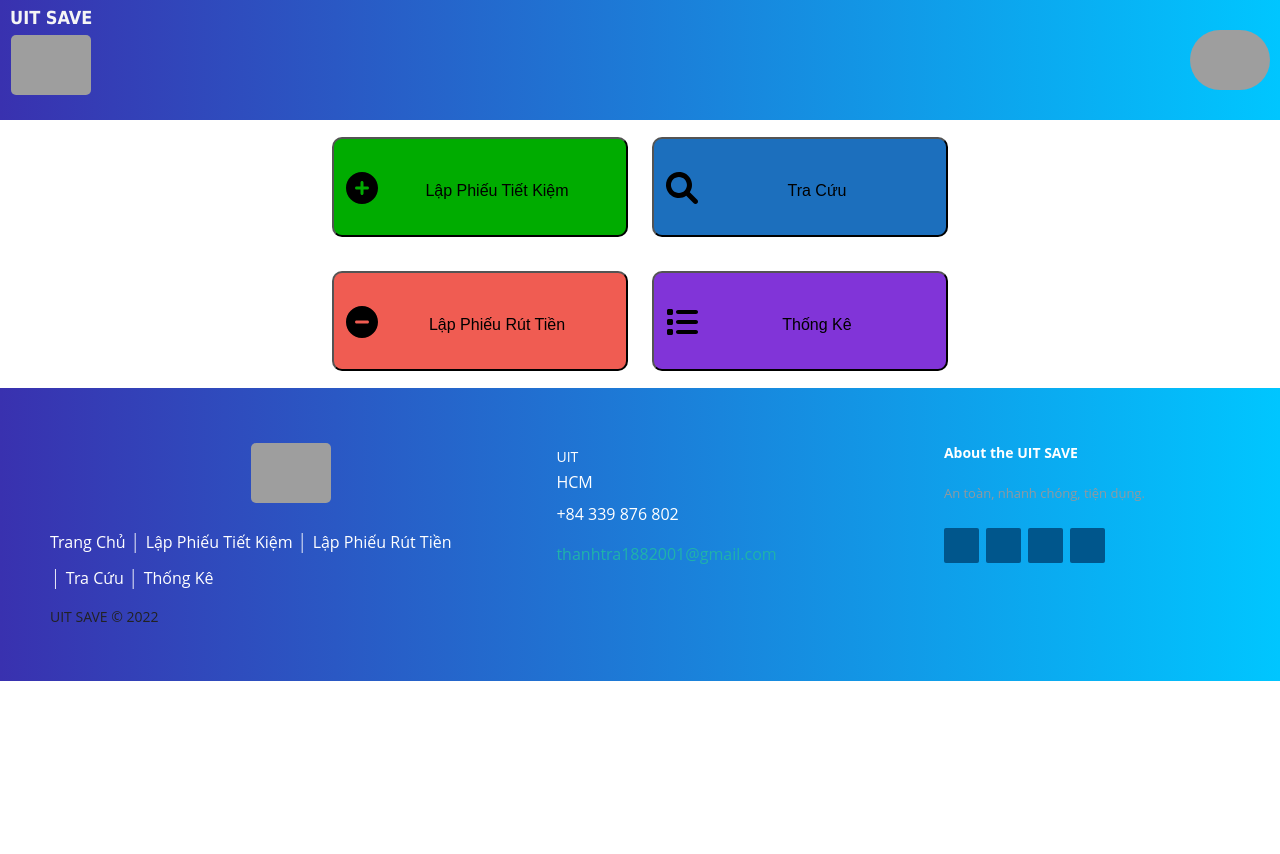
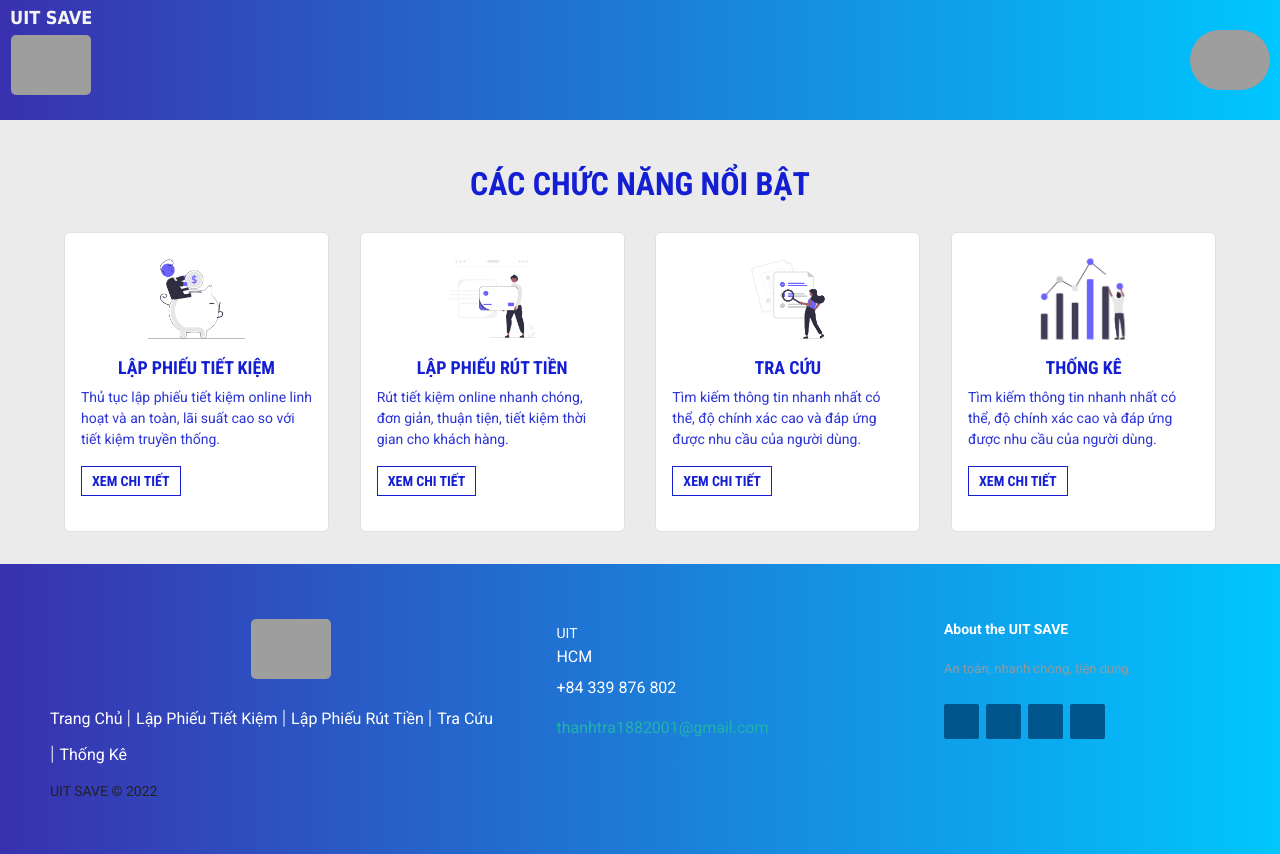
Before and after one commit to huu7ungvu/QuanLySoTietKiem, a Django app: a page that uses QuanLySTK_proj/templates/normal_site/Home/home.html in a window 1280 px wide. Before the commit the page ends 681 px from the top, so only its background shows below. Run offline with Django 4.2, Linux system fonts and the light colour scheme; data that the repository does not hold is empty; grey boxes are pictures that could not be loaded.

Commit message:
update new homepage

```diff
--- a/QuanLySTK_proj/static/css/footer-header.css
+++ b/QuanLySTK_proj/static/css/footer-header.css
@@ -82,7 +82,7 @@ body{
 @import url(https://fonts.googleapis.com/css?family=Open+Sans:400,500,300,700);
 
 * {
-    font-family: Open Sans;
+    font-family: 'Roboto', sans-serif;
 }
 
 
--- a/QuanLySTK_proj/static/css/homePage.css
+++ b/QuanLySTK_proj/static/css/homePage.css
@@ -1,3 +1,9 @@
+* {
+    margin: 0;
+    padding: 0;
+    box-sizing: border-box;
+}
+
 .btn-homebody {
     background: yellow;
     text-align: center;
@@ -43,3 +49,90 @@
 .thongke {
     background-color: rgb(129, 52, 216);
 }
+
+.special-func {
+    padding: 32px 64px;
+    font-size: 18px;
+    font-family: 'Roboto', sans-serif;
+    background-color: #ebebeb;
+}
+
+.special-func > p {
+    padding: 8px 0;
+    text-align: center;
+    font-size: 32px;
+    font-weight: bold;
+    font-family: 'Roboto Condensed', sans-serif;
+    color: rgb(20,30,210);
+}
+
+.special-func .func-container {
+    display: flex;
+    justify-content: space-between;
+    flex-wrap: wrap;
+}
+
+.special-func .func-container .func-col-4 {
+    width: 23%;
+    height: 300px;
+    background-color: #fff;
+    border: 1px solid #e1e1e1;
+    border-radius: 6px;
+    padding: 16px;
+}
+
+.func-container .func-col-4 .img-wrapper {
+    text-align: center;
+}
+
+.func-container .func-col-4 img {
+    height: 100px;
+}
+
+.func-container .func-col-4 h3 {
+    font-size: 18px;
+    font-weight: 600;
+    font-family: 'Roboto Condensed', sans-serif;
+    color: rgb(20,30,210);
+    text-transform: uppercase;
+    margin-top: 8px;
+    text-align: center;
+}
+
+.func-container .func-col-4 p {
+    font-size: 14px;
+    font-weight: 400;
+    font-family: 'Roboto', sans-serif;
+    color: rgb(20,30,210);
+    opacity: 0.9;
+}
+
+.func-container .func-col-4 a {
+    text-decoration: none;
+    text-transform: uppercase;
+    color: rgb(20,30,210);
+    font-size: 14px;
+    font-weight: 600;
+    font-family: 'Roboto Condensed', sans-serif;
+    border: 1px solid rgb(20,30,210);
+    padding: 6px 10px;
+}
+
+/* Tablet */
+@media (min-width: 46.25em) and (max-width: 63.9375em) {
+    .special-func .func-container .func-col-4 {
+        width: 48%;
+        margin-bottom: 32px;
+    }
+}
+
+/* Mobile */
+@media (max-width: 46.1875em) {
+    .special-func .func-container {
+        justify-content: center;
+    }
+    .special-func .func-container .func-col-4 {
+        width: 95%;
+        margin-bottom: 16px;
+    }
+}
--- a/QuanLySTK_proj/templates/normal_site/Home/home.html
+++ b/QuanLySTK_proj/templates/normal_site/Home/home.html
@@ -7,22 +7,20 @@
     <meta charset="UTF-8">
     <meta http-equiv="X-UA-Compatible" content="IE=edge">
     <meta name="viewport" content="width=device-width, initial-scale=1.0">
+    <link rel="stylesheet" href="https://cdn.jsdelivr.net/npm/bootstrap@5.2.0-beta1/dist/css/bootstrap.min.css">
+    <link rel="stylesheet" href="https://cdn.jsdelivr.net/npm/bootstrap@5.2.0-beta1/dist/js/bootstrap.bundle.min.js">
     <link rel="stylesheet" type="text/css" href="{% static 'css/footer-header.css' %}">
     <link rel="stylesheet" type="text/css" href="{% static 'css/homePage.css' %}">
-    <link rel="stylesheet" href="https://cdn.jsdelivr.net/npm/bootstrap@5.2.0-beta1/dist/css/bootstrap.min.css">
-    <link rel="stylesheet" href="https://cdn.jsdelivr.net/npm/bootstrap@5.2.0-beta1/dist/js/bootstrap.bundle.min.js">
+    <link rel="preconnect" href="https://fonts.googleapis.com">
+    <link rel="preconnect" href="https://fonts.gstatic.com" crossorigin>
+    <link href="https://fonts.googleapis.com/css2?family=Roboto+Condensed:ital,wght@0,300;0,400;0,700;1,300;1,400;1,700&family=Roboto:wght@300;400;500;700;900&display=swap" rel="stylesheet">
+    <link rel="preconnect" href="https://fonts.googleapis.com">
+    <link rel="preconnect" href="https://fonts.gstatic.com" crossorigin>
+    <link href="https://fonts.googleapis.com/css2?family=Roboto+Condensed:ital,wght@0,300;0,400;0,700;1,300;1,400;1,700&display=swap" rel="stylesheet">
     <title>HomePage</title>
 </head>
 
 <body>
-    {% for message in messages %}
-
-    <div class="alert alert-success">
-        <a class="close" href="#" data-dismiss="alert">×</a>
-        {{ message }}
-    </div>
-
-    {% endfor %}
     <div class="home">
         <!-- Header -->
         <div class="homeHeader">
@@ -45,9 +43,18 @@
             </div>
         </div>
 
+        {% for message in messages %}
+
+        <div class="alert alert-success">
+            <a class="close" href="#" data-dismiss="alert">×</a>
+            {{ message }}
+        </div>
+
+        {% endfor %}
+
         <!-- Body -->
         <div class="homeBody">
-            <div class="container-fluid">
+            <!-- <div class="container-fluid">
                 <div class="row">
 
                     <div class="col-md-3 col-sm-0 col-xs-0">
@@ -94,6 +101,44 @@
                     <div class="col-md-3 col-sm-0 col-xs-0">
                     </div>
 
+                </div>
+            </div> -->
+
+            <div class="special-func">
+                <p>CÁC CHỨC NĂNG NỔI BẬT</p>
+                <div class="func-container">
+                    <div class="func-col-4">
+                        <div class="img-wrapper">
+                            <img src="{% static 'img/lap_phieu.png' %}" alt="lap_phieu">
+                        </div>
+                        <h3>Lập phiếu tiết kiệm</h3>
+                        <p>Thủ tục lập phiếu tiết kiệm online linh hoạt và an toàn, lãi suất cao so với tiết kiệm truyền thống.</p>
+                        <a href="{%url 'normal_site:lap_phieu_tiet_kiem' user.username %}">Xem chi tiết</a>
+                    </div>
+                    <div class="func-col-4">
+                        <div class="img-wrapper">
+                            <img src="{% static 'img/rut_tien.png' %}" alt="rut_tien">
+                        </div>
+                        <h3>Lập phiếu rút tiền</h3>
+                        <p>Rút tiết kiệm online nhanh chóng, đơn giản, thuận tiện, tiết kiệm thời gian cho khách hàng.</p>
+                        <a href="{%url 'normal_site:tim_kiem_phieu_tiet_kiem' user.username %}">Xem chi tiết</a>
+                    </div>
+                    <div class="func-col-4">
+                        <div class="img-wrapper">
+                            <img src="{% static 'img/tra_cuu.png' %}" alt="tra_cuu">
+                        </div>
+                        <h3>Tra cứu</h3>
+                        <p>Tìm kiếm thông tin nhanh nhất có thể, độ chính xác cao và đáp ứng được nhu cầu của người dùng.</p>
+                        <a href="{%url 'normal_site:tra_cuu' user.username %}">Xem chi tiết</a>
+                    </div>
+                    <div class="func-col-4">
+                        <div class="img-wrapper">
+                            <img src="{% static 'img/thong_ke.png' %}" alt="thong_ke">
+                        </div>
+                        <h3>Thống kê</h3>
+                        <p>Tìm kiếm thông tin nhanh nhất có thể, độ chính xác cao và đáp ứng được nhu cầu của người dùng.</p>
+                        <a href="{%url 'normal_site:thong_ke' user.username %}">Xem chi tiết</a>
+                    </div>
                 </div>
             </div>
         </div>
```
Also changed, not shown: QuanLySTK_proj/static/img/lap_phieu.png (added), QuanLySTK_proj/static/img/rut_tien.png (added), QuanLySTK_proj/static/img/thong_ke.png (added), QuanLySTK_proj/static/img/tra_cuu.png (added).
